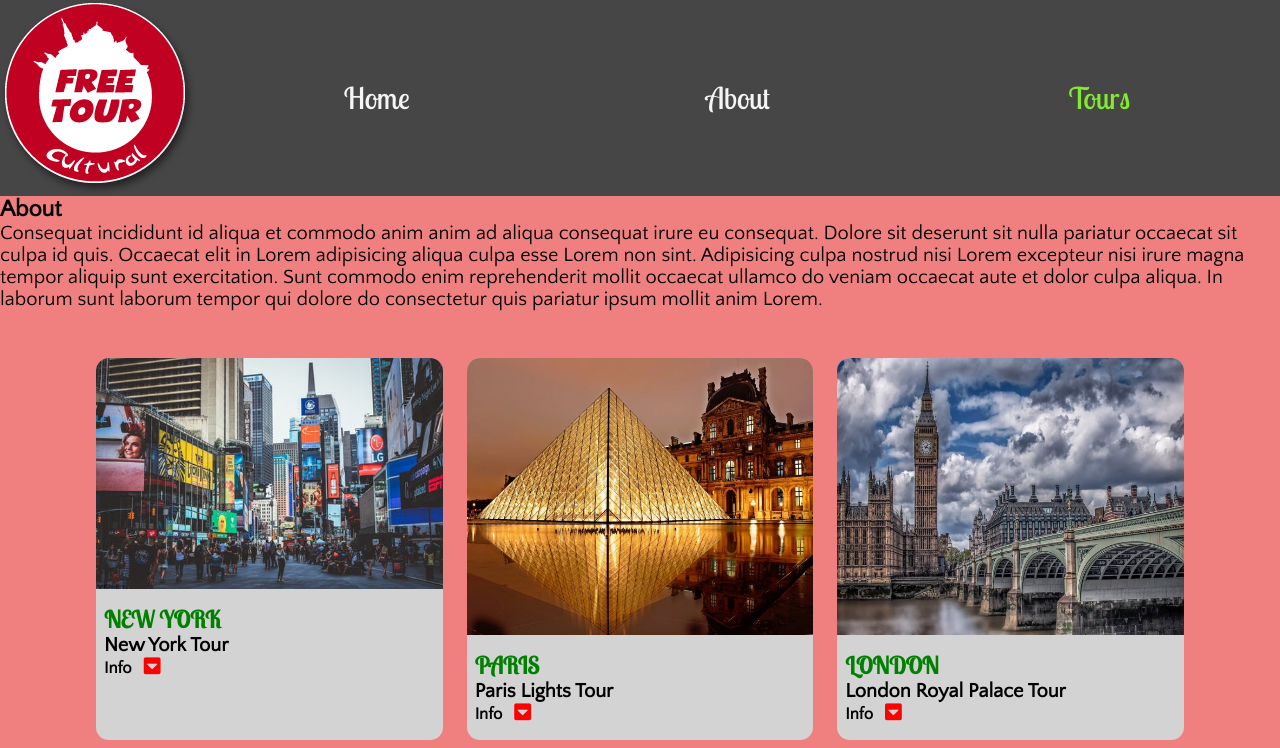
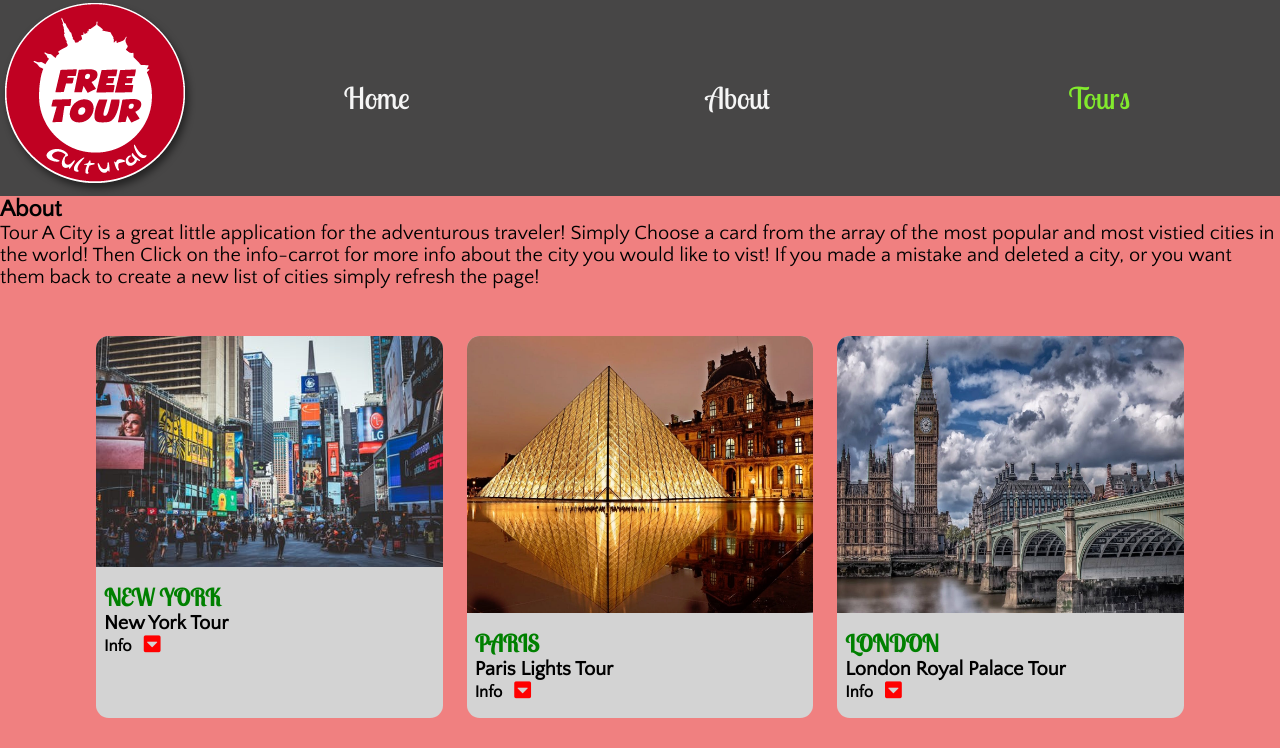
Before and after one commit to AJ0528/Tour-A-City, a React (Create React App) app in the folder touracity/: page /about in a window 1280 px wide. Shown: the top 748 px of the page. Built offline with nearby package versions, Linux system fonts and the light colour scheme.

Commit message:
new about me page

```diff
--- a/touracity/src/components/About.js
+++ b/touracity/src/components/About.js
@@ -4,7 +4,11 @@ const About = () => {
     return (
         <div className="container">
         <h3 className="center">About</h3>
-        <p>Consequat incididunt id aliqua et commodo anim anim ad aliqua consequat irure eu consequat. Dolore sit deserunt sit nulla pariatur occaecat sit culpa id quis. Occaecat elit in Lorem adipisicing aliqua culpa esse Lorem non sint. Adipisicing culpa nostrud nisi Lorem excepteur nisi irure magna tempor aliquip sunt exercitation. Sunt commodo enim reprehenderit mollit occaecat ullamco do veniam occaecat aute et dolor culpa aliqua. In laborum sunt laborum tempor qui dolore do consectetur quis pariatur ipsum mollit anim Lorem.</p>
+        <p> Tour A City is a great little application for the adventurous traveler! Simply Choose a card from the array of the most popular and most vistied cities in the world!
+            Then Click on the info-carrot for more info about the city you would like to vist!
+            If you made a mistake and deleted a city, or you want them back to create a new list of cities simply refresh the page!
+
+            </p>
         </div>
     )
 }
```
Also changed, not shown: 1 other file (tests, documents, lock files or other folders).
